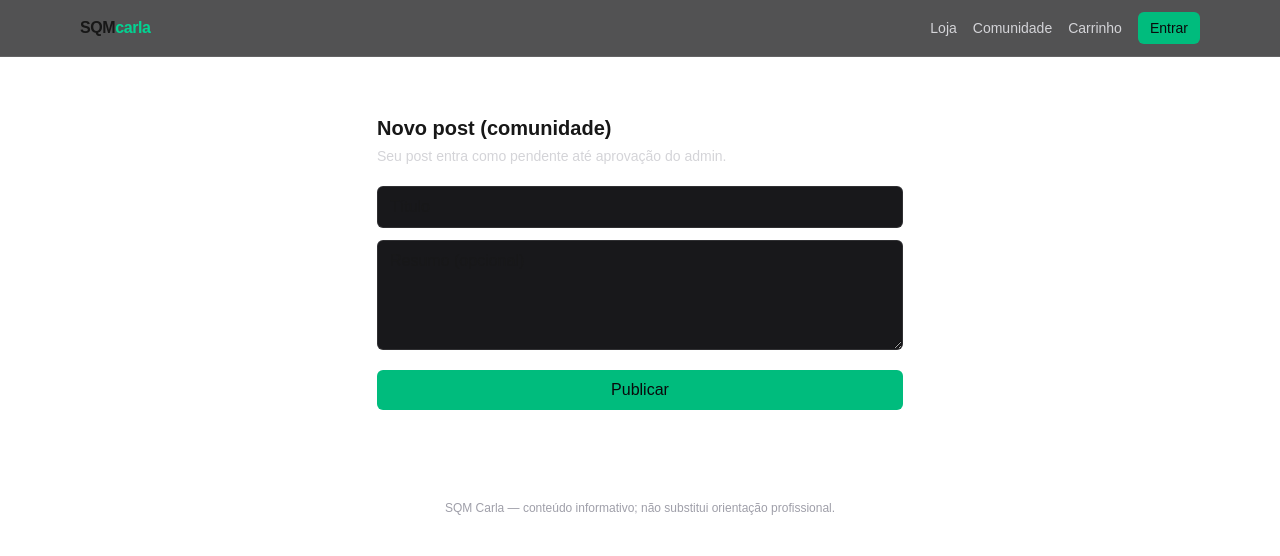
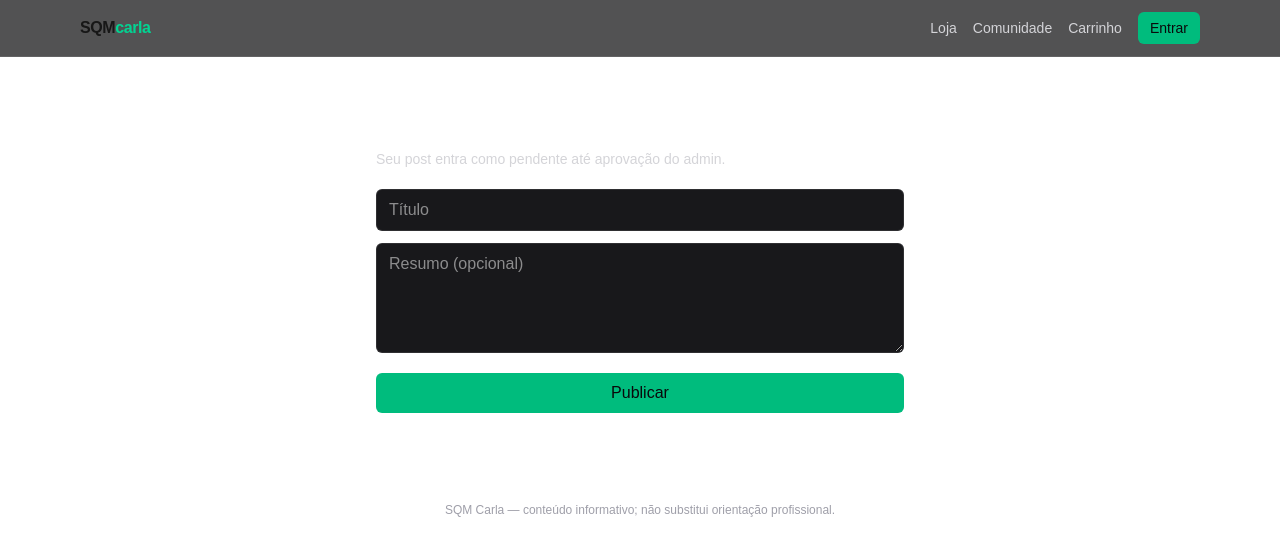
Before and after one commit to seupc20-mackdog/sqmbrasil, a Next.js app: page /new in a window 1280 px wide. Shown: the top 556 px of the page. Built offline with nearby package versions, Linux system fonts and the light colour scheme.

Commit message:
Fix server action return type on new post page

```diff
--- a/src/app/(app)/new/page.tsx
+++ b/src/app/(app)/new/page.tsx
@@ -1,18 +1,81 @@
-import { createCommunityPost } from "./actions";
+import { supabaseServer } from "@/lib/supabase/server";
+import { redirect } from "next/navigation";
+import { revalidatePath } from "next/cache";
 
-export default function NewPostPage() {
+export default function NewPostPage({
+  searchParams,
+}: {
+  searchParams?: { error?: string };
+}) {
+  async function createCommunityPost(formData: FormData): Promise<void> {
+    "use server";
+
+    const title = String(formData.get("title") || "").trim();
+    const summary = String(formData.get("summary") || "").trim();
+
+    if (!title) {
+      redirect("/new?error=1");
+    }
+
+    const supabase = await supabaseServer();
+
+    const { data: auth, error: authErr } = await supabase.auth.getUser();
+    if (authErr || !auth.user) {
+      redirect("/login?next=/new");
+    }
+
+    const { error } = await supabase.from("posts").insert({
+      type: "community",
+      title,
+      summary: summary || null,
+      author_id: auth.user.id,
+      is_approved: false,
+    });
+
+    if (error) {
+      redirect("/new?error=1");
+    }
+
+    // atualiza a lista (se você mostra aprovados/pending em algum lugar)
+    revalidatePath("/feed");
+    redirect("/feed?created=1");
+  }
+
+  const hasError = searchParams?.error === "1";
+
   return (
-    <div className="mx-auto max-w-xl rounded-2xl border border-white/10 bg-white/5 p-6">
-      <h2 className="text-xl font-semibold">Novo post (comunidade)</h2>
-      <p className="mt-1 text-sm text-zinc-300">Seu post entra como pendente até aprovação do admin.</p>
+    <main className="mx-auto max-w-xl p-6">
+      <h1 className="text-2xl font-semibold text-white">Novo post</h1>
+      <p className="mt-1 text-sm text-zinc-300">
+        Seu post entra como pendente até aprovação do admin.
+      </p>
+
+      {hasError ? (
+        <div className="mt-4 rounded-xl border border-red-500/30 bg-red-500/10 p-3 text-sm text-red-200">
+          Não foi possível publicar agora. Tente novamente.
+        </div>
+      ) : null}
 
       <form action={createCommunityPost} className="mt-5 grid gap-3">
-        <input name="title" placeholder="Título" className="w-full rounded-md border border-white/10 bg-zinc-900 px-3 py-2 outline-none" required />
-        <textarea name="summary" placeholder="Resumo (opcional)" className="min-h-[110px] w-full rounded-md border border-white/10 bg-zinc-900 px-3 py-2 outline-none" />
-        <button className="mt-2 rounded-md bg-emerald-500 px-4 py-2 font-medium text-zinc-950 hover:bg-emerald-400">
+        <input
+          name="title"
+          placeholder="Título"
+          className="w-full rounded-md border border-white/10 bg-zinc-900 px-3 py-2 text-white outline-none"
+          required
+        />
+        <textarea
+          name="summary"
+          placeholder="Resumo (opcional)"
+          className="min-h-[110px] w-full rounded-md border border-white/10 bg-zinc-900 px-3 py-2 text-white outline-none"
+        />
+
+        <button
+          type="submit"
+          className="mt-2 rounded-md bg-emerald-500 px-4 py-2 font-medium text-zinc-950 hover:bg-emerald-400"
+        >
           Publicar
         </button>
       </form>
-    </div>
+    </main>
   );
 }
```
